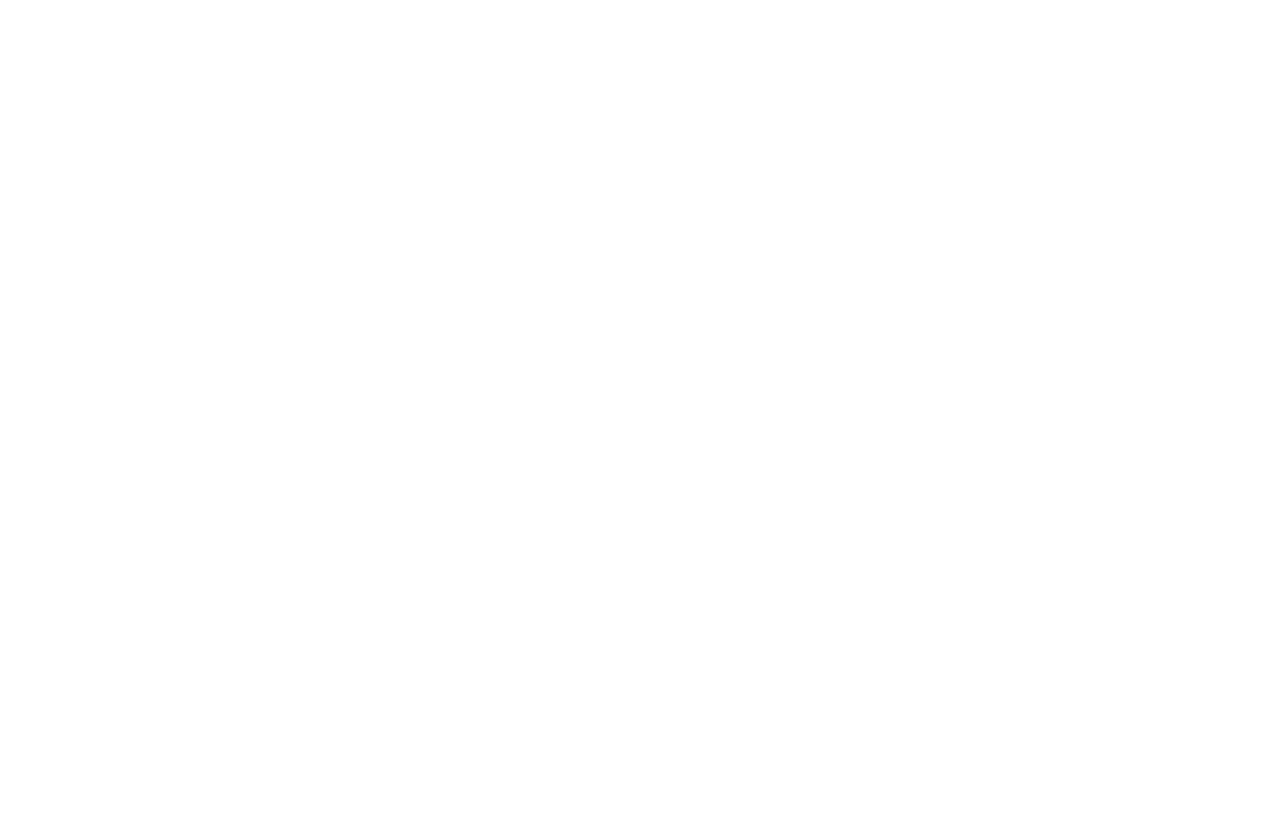
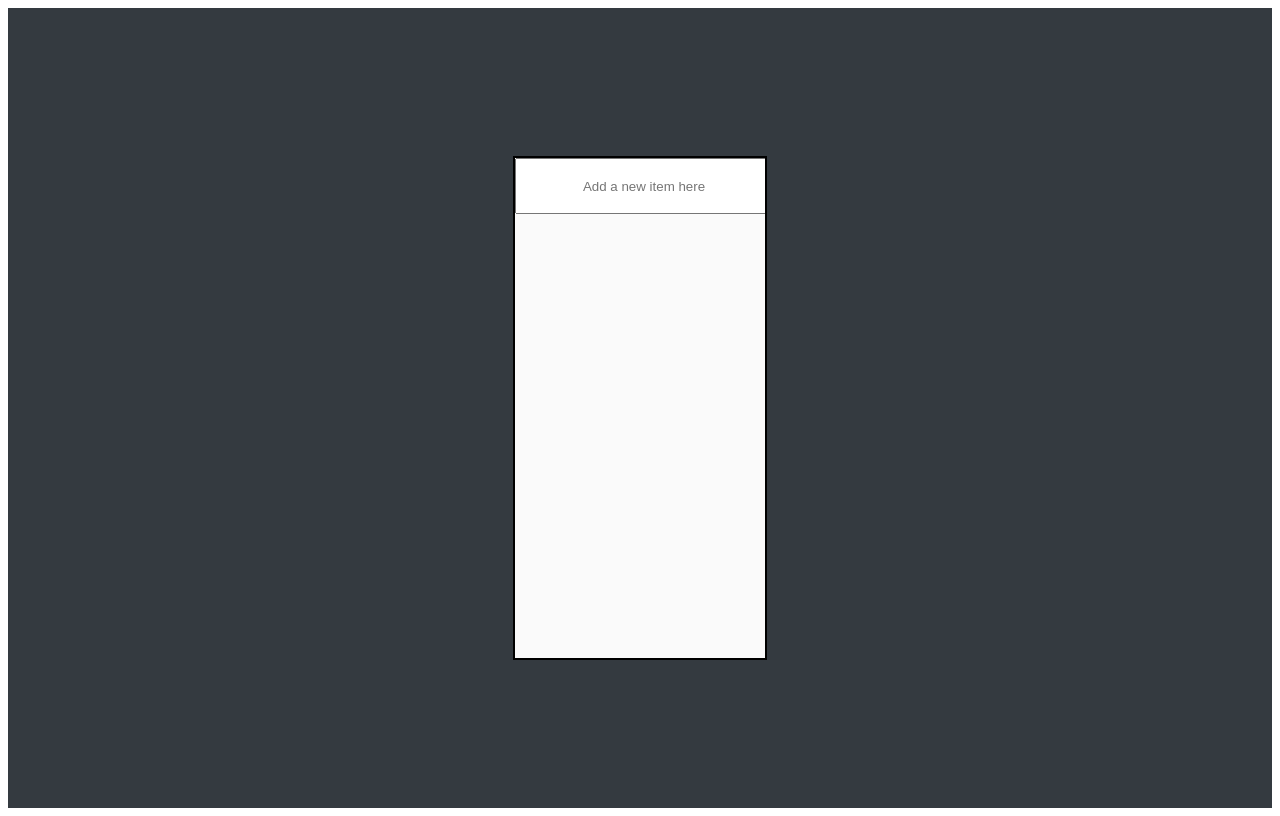
Before and after one commit to chrynx/to-do-list, a plain HTML site: page index.html in a window 1280 px wide. Drawn offline with nearby package versions, Linux system fonts and the light colour scheme.

Commit message:
that's it for the night

```diff
--- a/css/style.css
+++ b/css/style.css
@@ -0,0 +1,23 @@
+.main {
+  background-color: #343a40;
+  height: 100vh;
+  width: 100%;
+  display: flex;
+  justify-content: center;
+  align-items: center;
+}
+.toDoList {
+  background-color: #fafafa;
+  height: 500px;
+  width: 250px;
+  overflow-y: scroll;
+  border: 2px solid black;
+}
+
+input {
+  width: 100%;
+  height: 50px;
+}
+input::placeholder {
+  text-align: center;
+}
--- a/index.html
+++ b/index.html
@@ -3,13 +3,17 @@
   <head>
     <meta charset="utf-8">
     <title> To Do List </title>
+    <script src="https://ajax.googleapis.com/ajax/libs/jquery/3.2.1/jquery.min.js"></script>
+    <link rel="stylesheet" href="css/style.css">
+    <script src="js/app.js" charset="utf-8"></script>
   </head>
   <body>
     <div class="main">
       <div class="toDoList">
-        <div placeholder="Add a new item" class="addNew">
-
-        </div>
+        <form class="addNew" action="index.html" method="post">
+          <input name="newItem" class="newItem" placeholder="Add a new item here"/>
+        </form>
+        <div class="items"></div>
       </div>
     </div>
   </body>
--- a/js/app.js
+++ b/js/app.js
@@ -0,0 +1,18 @@
+$(() => {
+  const $items = $('.items');
+  const items = [];
+  const $newItem = $('.newItem');
+  $newItem.on('change', (e) => {
+    e.preventDefault();
+    items.push(e.target.value);
+  });
+  const $addNew = $('.addNew');
+  $addNew.on('submit', (e) => {
+    e.preventDefault();
+    $items.text(items);
+  });
+
+
+
+
+});
```
